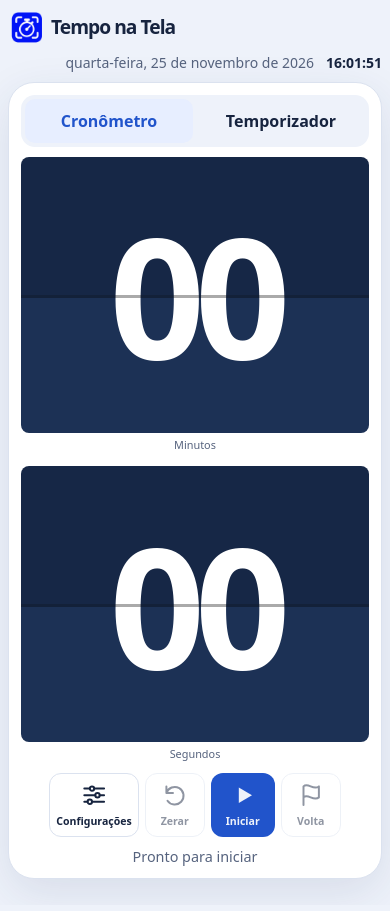
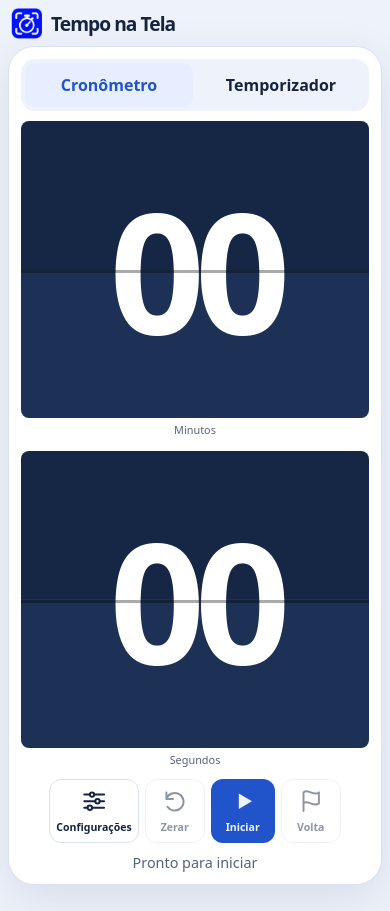
Before and after one commit to JeandersonCampos/tempo-na-tela, a plain HTML site: page index.html in a window 390 px wide. Drawn offline with Linux system fonts and the light colour scheme.

Commit message:
Abre o app instalado em tela cheia e amplia o visor

```diff
--- a/index.html
+++ b/index.html
@@ -2,7 +2,7 @@
 <html lang="pt-BR">
 <head>
 <meta charset="utf-8">
-<meta name="viewport" content="width=device-width,initial-scale=1">
+<meta name="viewport" content="width=device-width,initial-scale=1,viewport-fit=cover">
 <meta name="description" content="Cronômetro com voltas e temporizador configurável.">
 <title>Tempo na Tela</title>
 <meta name="theme-color" content="#2154cb">
@@ -17,19 +17,17 @@
 .clock{display:flex;justify-content:center;align-items:flex-start;gap:clamp(3px,1.4vw,12px)}.unit{text-align:center;min-width:0}.tile{width:clamp(48px,14vw,128px);height:clamp(65px,16.5vw,138px);background:linear-gradient(var(--tile) 50%,var(--tile-bottom) 50%);border-radius:clamp(8px,2vw,18px);position:relative;display:grid;place-items:center;color:var(--digits);font-size:clamp(31px,9vw,79px);font-weight:800;letter-spacing:-.06em;font-variant-numeric:tabular-nums;perspective:380px}.tile::after{content:"";position:absolute;inset:50% 0 auto;height:2px;background:#0005;pointer-events:none}.flap{position:absolute;inset:0;display:grid;place-items:center;background:inherit;border-radius:inherit;clip-path:inset(0 0 50% 0);animation:flip .29s ease-in forwards}@keyframes flip{to{transform:rotateX(-92deg);opacity:.3}}.sep{font-size:clamp(17px,4vw,35px);line-height:clamp(65px,16.5vw,138px);color:var(--muted)}.label{margin-top:10px;display:block;color:var(--muted);font-size:clamp(.72rem,2.5vw,.9rem)}.duration{display:flex;justify-content:center;gap:10px;margin:24px auto 0;max-width:310px}.duration label{flex:1;min-width:0;text-align:center;color:var(--muted);font-size:.875rem}.duration input{width:100%;border:1px solid var(--line);border-radius:10px;padding:8px 4px;text-align:center;background:var(--bg);color:var(--text);margin-top:5px}
 .controls{display:flex;flex-wrap:wrap;justify-content:center;gap:8px;margin-top:25px}.primary{background:var(--accent);color:var(--bg);min-width:106px;border-color:transparent}.primary:hover:not(:disabled){background:var(--accent);filter:brightness(.9)}#status{margin:18px 0 0;text-align:center;color:var(--muted);font-size:.9rem;min-height:1.35em}.done #status{font-size:1rem;font-weight:800;color:var(--accent)}.laps{margin-top:20px}.laps h2{font-size:1.1rem;margin:0 0 12px}table{width:100%;border-collapse:collapse;font-variant-numeric:tabular-nums}th,td{text-align:right;padding:9px 4px;border-bottom:1px solid var(--line)}th:first-child,td:first-child{text-align:left}th{font-size:.85rem;color:var(--muted)}
 dialog{color:var(--text);background:var(--panel);border:1px solid var(--line);border-radius:20px;width:min(400px,100% - 28px);padding:24px}dialog::backdrop{background:#0b132a99}dialog h2{margin:0 0 18px}dialog label{display:flex;justify-content:space-between;align-items:center;padding:10px 0;gap:8px}dialog select{font:inherit}dialog input{width:20px;height:20px;accent-color:var(--accent)}dialog p{color:var(--muted);font-size:.875rem}dialog .btn{width:100%;margin-top:8px}
-.local-clock{display:flex;align-items:baseline;justify-content:flex-end;flex-wrap:wrap;gap:.2rem .75rem;margin:0 0 12px;color:var(--muted);font-size:.875rem}
-.local-clock time{color:var(--text);font-weight:700;font-variant-numeric:tabular-nums}
 .action-button{display:inline-flex;align-items:center;justify-content:center;gap:.45rem}
 .button-icon{width:1.15em;height:1.15em;flex:none;fill:none;stroke:currentColor;stroke-width:1.8;stroke-linecap:round;stroke-linejoin:round}
+body{min-height:100dvh;padding:env(safe-area-inset-top) env(safe-area-inset-right) env(safe-area-inset-bottom) env(safe-area-inset-left)}
 .shell{width:min(100% - 2rem,90rem)}
-header{min-height:64px}
+header{min-height:54px}
 main{padding:0 0 26px}
-.local-clock{margin-bottom:10px}
 .panel{container-type:inline-size;padding:clamp(12px,2.25vw,32px)}
 nav{margin-bottom:clamp(10px,2vw,26px)}
 .clock{
   --columns:4;
-  --card-height:clamp(112px,34dvh,340px);
+  --card-height:clamp(112px,42dvh,420px);
   width:100%;
   margin-inline:auto;
   display:grid;
@@ -58,7 +56,7 @@ nav{margin-bottom:clamp(10px,2vw,26px)}
 #status{margin-top:10px}
 @media(max-width:560px){
   .shell{width:calc(100% - 1rem)}
-  header{min-height:53px}
+  header{min-height:46px}
   .brand{font-size:1.2rem;gap:5px}
   nav{width:100%}
   nav button{flex:1;padding-inline:4px}
@@ -72,12 +70,12 @@ nav{margin-bottom:clamp(10px,2vw,26px)}
     grid-template-columns:minmax(0,1fr);
     gap:clamp(8px,1.7dvh,16px);
   }
-  .panel{--duration-space:0px}
+  .panel{--duration-space:0px;--usable-height:calc(100dvh - env(safe-area-inset-top) - env(safe-area-inset-bottom))}
   .panel:has(.duration:not([hidden])){--duration-space:76px}
-  .clock{--card-height:clamp(86px,calc((100dvh - 292px - var(--duration-space)) / 2),300px)}
-  .clock[data-hours]{--card-height:clamp(84px,calc((100dvh - 316px - var(--duration-space)) / 3),230px)}
-  .clock[data-centiseconds]{--card-height:clamp(88px,calc((100dvh - 354px - var(--duration-space)) / 2),270px)}
-  .clock[data-hours][data-centiseconds]{--card-height:clamp(78px,calc((100dvh - 378px - var(--duration-space)) / 3),205px)}
+  .clock{--card-height:clamp(86px,calc((var(--usable-height) - 250px - var(--duration-space)) / 2),380px)}
+  .clock[data-hours]{--card-height:clamp(84px,calc((var(--usable-height) - 272px - var(--duration-space)) / 3),280px)}
+  .clock[data-centiseconds]{--card-height:clamp(88px,calc((var(--usable-height) - 312px - var(--duration-space)) / 2),340px)}
+  .clock[data-hours][data-centiseconds]{--card-height:clamp(78px,calc((var(--usable-height) - 336px - var(--duration-space)) / 3),250px)}
   .clock:not([data-hours])>.unit:first-child,.clock>.sep{display:none}
   .tile{font-size:min(48cqi,calc(var(--card-height) * .84))}
   .clock[data-centiseconds]>.unit:last-child{width:min(50%,11rem);justify-self:center}
@@ -85,8 +83,10 @@ nav{margin-bottom:clamp(10px,2vw,26px)}
   .label{margin-top:4px}
 }
 @media(orientation:landscape) and (max-height:540px){
-  header{min-height:45px}
-  .clock{--card-height:clamp(74px,32dvh,164px);max-width:min(100%,120dvh)}
+  header{min-height:40px}
+  nav{margin-bottom:6px}
+  .controls{margin-top:8px}
+  .clock{--card-height:clamp(74px,36dvh,190px);max-width:min(100%,150dvh)}
   .controls .btn{flex-direction:row;min-width:72px}
   .controls .button-icon{width:1.15rem;height:1.15rem}
   .duration input{padding-block:4px}
@@ -119,7 +119,6 @@ nav{margin-bottom:clamp(10px,2vw,26px)}
 </svg>
 <header class="shell"><h1 class="brand" style="margin:0"><img class="mark" src="./icon-192.png" width="38" height="38" alt="">Tempo na Tela</h1></header>
 <main class="shell">
-<div class="local-clock" role="group" aria-label="Data e hora local"><span id="local-date"></span><time id="local-time"></time></div>
 <section class="panel" id="panel" aria-labelledby="watch">
 <nav aria-label="Modo do relógio"><button id="watch" aria-pressed="true">Cronômetro</button><button id="timer" aria-pressed="false">Temporizador</button></nav>
 <span id="overtime-sign" aria-hidden="true" hidden>−</span>
@@ -154,7 +153,7 @@ let installPrompt;
 
 if ("serviceWorker" in navigator) {
   navigator.serviceWorker.register("./sw.js").catch(error => console.error("Falha ao preparar o uso offline.", error));
-  installHelp.hidden = matchMedia("(display-mode: standalone)").matches || navigator.standalone === true;
+  installHelp.hidden = matchMedia("(display-mode: fullscreen), (display-mode: standalone)").matches || navigator.standalone === true;
 }
 window.addEventListener("beforeinstallprompt", event => {
   event.preventDefault();
@@ -180,27 +179,6 @@ window.addEventListener("appinstalled", () => {
   installHelp.hidden = true;
 });
 
-const localDate = byId("local-date");
-const localTime = byId("local-time");
-const dateFormat = new Intl.DateTimeFormat("pt-BR", { weekday: "long", day: "numeric", month: "long", year: "numeric" });
-const timeFormat = new Intl.DateTimeFormat("pt-BR", { hour: "2-digit", minute: "2-digit", second: "2-digit", hourCycle: "h23" });
-let localClockTimeout;
-
-function updateLocalClock() {
-  clearTimeout(localClockTimeout);
-  if (document.visibilityState !== "visible") return;
-  const now = new Date();
-  const date = dateFormat.format(now);
-  const time = timeFormat.format(now);
-  if (localDate.textContent !== date) localDate.textContent = date;
-  localTime.textContent = time;
-  localTime.dateTime = time;
-  localClockTimeout = setTimeout(updateLocalClock, 1000 - Date.now() % 1000);
-}
-
-document.addEventListener("visibilitychange", updateLocalClock);
-window.addEventListener("pageshow", updateLocalClock);
-updateLocalClock();
 const clock = byId("clock");
 const panel = byId("panel");
 const overtimeSign = byId("overtime-sign");
--- a/sw.js
+++ b/sw.js
@@ -1,6 +1,6 @@
 const scope = self.registration.scope;
 const cachePrefix = "tempo-na-tela:" + scope + ":";
-const cacheName = cachePrefix + "v3";
+const cacheName = cachePrefix + "v4";
 const home = new URL("./", scope).href;
 const assets = ["./manifest.webmanifest", "./icon-192.png", "./icon-512.png"]
   .map(path => new URL(path, scope).href);
```
Also changed, not shown: manifest.webmanifest.
